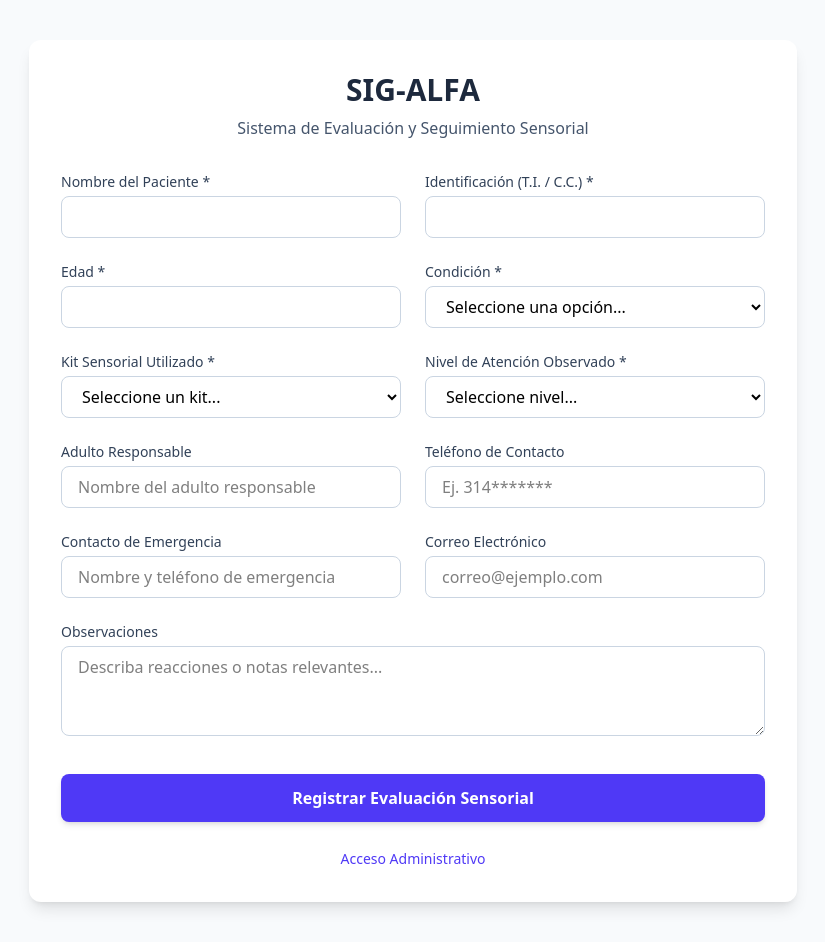
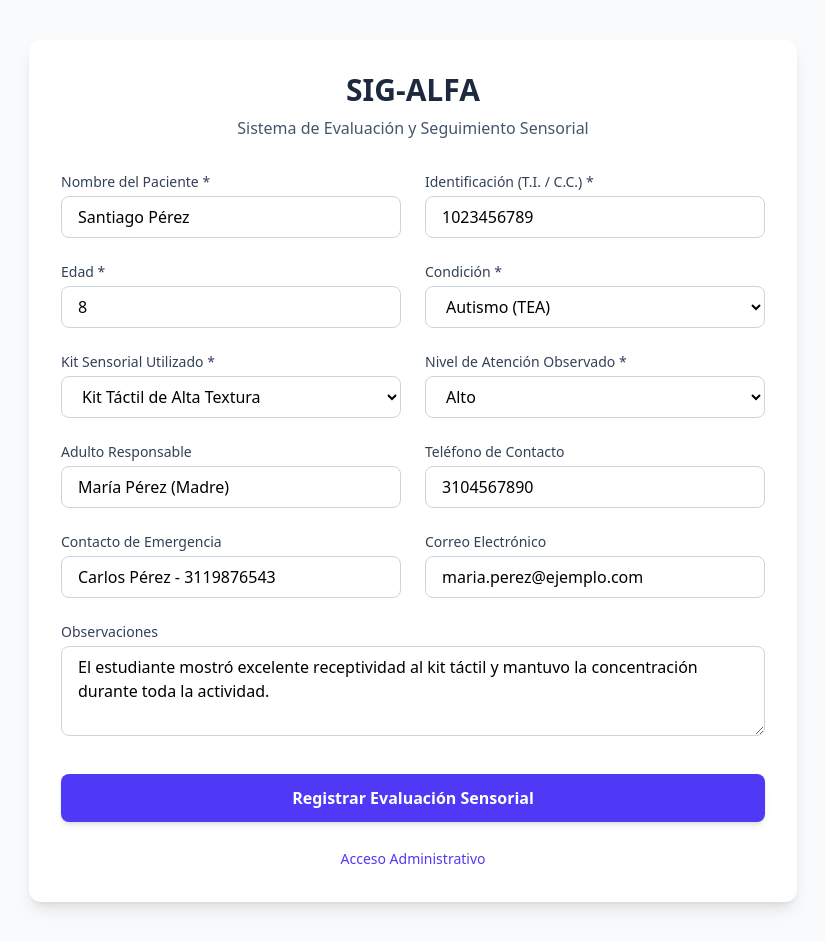
Before and after one commit to Dimar-eng/sig_alfa_web, a Flask app: page / in a window 1280 px wide. Shown: the whole page, without its empty margins (227-1052 px from the left). Run offline with Flask 3, Linux system fonts and the light colour scheme; some libraries are stand-ins or nearby versions.

Commit message:
Actualizacion completa con codigos organizados

```diff
--- a/app.py
+++ b/app.py
@@ -58,12 +58,12 @@ def index():
 @app.route('/guardar', methods=['POST'])
 def guardar():
     if request.method == 'POST':
-        nombre = request.form.get('nombre_estudiante')
+        nombre = request.form.get('nombre_estudiante') or request.form.get('nombre_paciente') or request.form.get('nombre')
         identificacion = request.form.get('identificacion')
         edad = request.form.get('edad')
         condicion = request.form.get('condicion')
-        kit = request.form.get('kit_utilizado')
-        atencion = request.form.get('nivel_atencion')
+        kit = request.form.get('kit_utilizado') or request.form.get('kit')
+        atencion = request.form.get('nivel_atencion') or request.form.get('atencion')
         adulto = request.form.get('adulto_responsable')
         telefono = request.form.get('telefono')
         emergencia = request.form.get('contacto_emergencia')
--- a/templates/index.html
+++ b/templates/index.html
@@ -18,28 +18,28 @@
                 <!-- Nombre del Paciente -->
                 <div>
                     <label class="block text-sm font-medium text-slate-700 mb-1">Nombre del Paciente *</label>
-                    <input type="text" name="nombre_paciente" required class="w-full px-4 py-2 border border-slate-300 rounded-lg focus:ring-2 focus:ring-indigo-500 focus:outline-none">
+                    <input type="text" name="nombre_paciente" value="Santiago Pérez" required class="w-full px-4 py-2 border border-slate-300 rounded-lg focus:ring-2 focus:ring-indigo-500 focus:outline-none">
                 </div>
 
                 <!-- Identificación -->
                 <div>
                     <label class="block text-sm font-medium text-slate-700 mb-1">Identificación (T.I. / C.C.) *</label>
-                    <input type="text" name="identificacion" required class="w-full px-4 py-2 border border-slate-300 rounded-lg focus:ring-2 focus:ring-indigo-500 focus:outline-none">
+                    <input type="text" name="identificacion" value="1023456789" required class="w-full px-4 py-2 border border-slate-300 rounded-lg focus:ring-2 focus:ring-indigo-500 focus:outline-none">
                 </div>
 
                 <!-- Edad -->
                 <div>
                     <label class="block text-sm font-medium text-slate-700 mb-1">Edad *</label>
-                    <input type="number" name="edad" required min="1" max="120" class="w-full px-4 py-2 border border-slate-300 rounded-lg focus:ring-2 focus:ring-indigo-500 focus:outline-none">
+                    <input type="number" name="edad" value="8" required min="1" max="120" class="w-full px-4 py-2 border border-slate-300 rounded-lg focus:ring-2 focus:ring-indigo-500 focus:outline-none">
                 </div>
 
-                <!-- Condición -->
+                <!-- Condición / Diagnóstico -->
                 <div>
                     <label class="block text-sm font-medium text-slate-700 mb-1">Condición *</label>
                     <select name="condicion" required class="w-full px-4 py-2 border border-slate-300 rounded-lg focus:ring-2 focus:ring-indigo-500 focus:outline-none">
                         <option value="">Seleccione una opción...</option>
                         <option value="TDAH">TDAH</option>
-                        <option value="Autismo">Autismo (TEA)</option>
+                        <option value="Autismo" selected>Autismo (TEA)</option>
                         <option value="Síndrome de Down">Síndrome de Down</option>
                         <option value="Desarrollo Típico">Desarrollo Típico</option>
                     </select>
@@ -50,7 +50,7 @@
                     <label class="block text-sm font-medium text-slate-700 mb-1">Kit Sensorial Utilizado *</label>
                     <select name="kit_utilizado" required class="w-full px-4 py-2 border border-slate-300 rounded-lg focus:ring-2 focus:ring-indigo-500 focus:outline-none">
                         <option value="">Seleccione un kit...</option>
-                        <option value="Kit Táctil de Alta Textura">Kit Táctil de Alta Textura</option>
+                        <option value="Kit Táctil de Alta Textura" selected>Kit Táctil de Alta Textura</option>
                         <option value="Kit Auditivo y Visual Suave">Kit Auditivo y Visual Suave</option>
                         <option value="Kit Motriz Fina y Formas">Kit Motriz Fina y Formas</option>
                         <option value="Kit Dinámico Integral">Kit Dinámico Integral</option>
@@ -62,7 +62,7 @@
                     <label class="block text-sm font-medium text-slate-700 mb-1">Nivel de Atención Observado *</label>
                     <select name="nivel_atencion" required class="w-full px-4 py-2 border border-slate-300 rounded-lg focus:ring-2 focus:ring-indigo-500 focus:outline-none">
                         <option value="">Seleccione nivel...</option>
-                        <option value="Alto">Alto</option>
+                        <option value="Alto" selected>Alto</option>
                         <option value="Medio">Medio</option>
                         <option value="Bajo">Bajo</option>
                     </select>
@@ -71,32 +71,32 @@
                 <!-- Adulto Responsable -->
                 <div>
                     <label class="block text-sm font-medium text-slate-700 mb-1">Adulto Responsable</label>
-                    <input type="text" name="adulto_responsable" class="w-full px-4 py-2 border border-slate-300 rounded-lg focus:ring-2 focus:ring-indigo-500 focus:outline-none" placeholder="Nombre del adulto responsable">
+                    <input type="text" name="adulto_responsable" value="María Pérez (Madre)" class="w-full px-4 py-2 border border-slate-300 rounded-lg focus:ring-2 focus:ring-indigo-500 focus:outline-none">
                 </div>
 
                 <!-- Teléfono -->
                 <div>
                     <label class="block text-sm font-medium text-slate-700 mb-1">Teléfono de Contacto</label>
-                    <input type="tel" name="telefono" class="w-full px-4 py-2 border border-slate-300 rounded-lg focus:ring-2 focus:ring-indigo-500 focus:outline-none" placeholder="Ej. 314*******">
+                    <input type="tel" name="telefono" value="3104567890" class="w-full px-4 py-2 border border-slate-300 rounded-lg focus:ring-2 focus:ring-indigo-500 focus:outline-none">
                 </div>
 
                 <!-- Contacto de Emergencia -->
                 <div>
                     <label class="block text-sm font-medium text-slate-700 mb-1">Contacto de Emergencia</label>
-                    <input type="text" name="contacto_emergencia" class="w-full px-4 py-2 border border-slate-300 rounded-lg focus:ring-2 focus:ring-indigo-500 focus:outline-none" placeholder="Nombre y teléfono de emergencia">
+                    <input type="text" name="contacto_emergencia" value="Carlos Pérez - 3119876543" class="w-full px-4 py-2 border border-slate-300 rounded-lg focus:ring-2 focus:ring-indigo-500 focus:outline-none">
                 </div>
 
                 <!-- Email -->
                 <div>
                     <label class="block text-sm font-medium text-slate-700 mb-1">Correo Electrónico</label>
-                    <input type="email" name="email" class="w-full px-4 py-2 border border-slate-300 rounded-lg focus:ring-2 focus:ring-indigo-500 focus:outline-none" placeholder="correo@ejemplo.com">
+                    <input type="email" name="email" value="maria.perez@ejemplo.com" class="w-full px-4 py-2 border border-slate-300 rounded-lg focus:ring-2 focus:ring-indigo-500 focus:outline-none">
                 </div>
             </div>
 
             <!-- Observaciones -->
             <div>
                 <label class="block text-sm font-medium text-slate-700 mb-1">Observaciones</label>
-                <textarea name="observaciones" rows="3" class="w-full px-4 py-2 border border-slate-300 rounded-lg focus:ring-2 focus:ring-indigo-500 focus:outline-none" placeholder="Describa reacciones o notas relevantes..."></textarea>
+                <textarea name="observaciones" rows="3" class="w-full px-4 py-2 border border-slate-300 rounded-lg focus:ring-2 focus:ring-indigo-500 focus:outline-none">El estudiante mostró excelente receptividad al kit táctil y mantuvo la concentración durante toda la actividad.</textarea>
             </div>
 
             <div class="pt-2">
```
